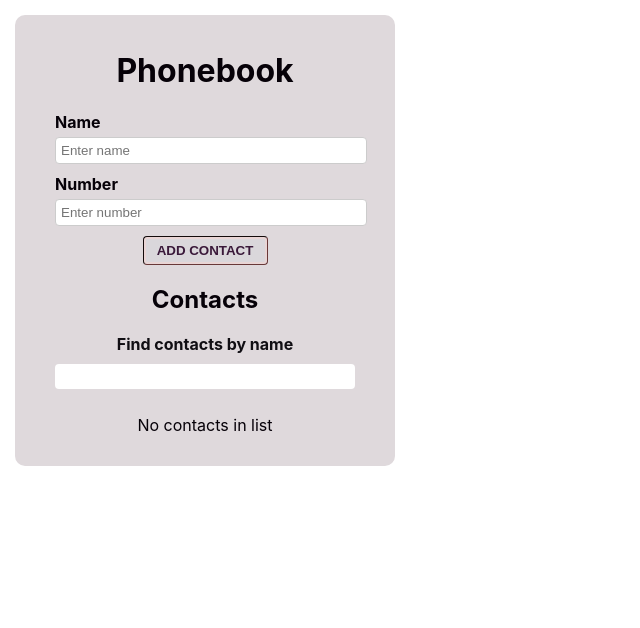
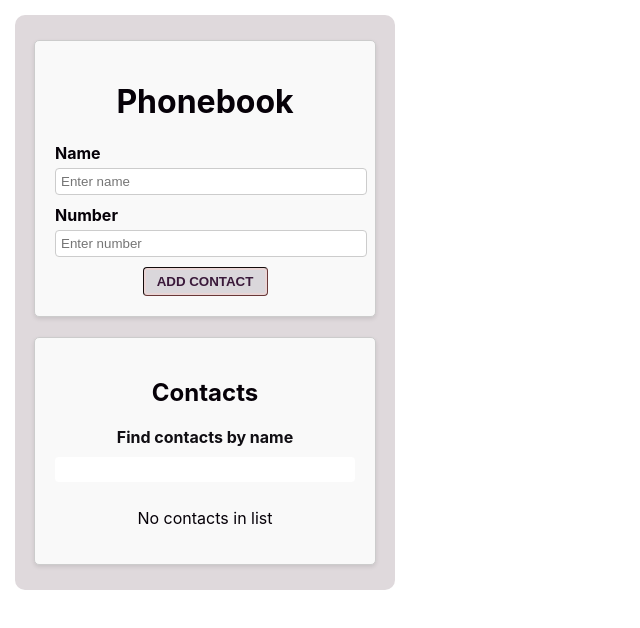
Before and after one commit to Reuelle/goit-react-hw-03-phonebook, a React (Create React App) app: page / in a window 1280 px wide. Shown: the top 628 px of the page, without its empty margins (0-640 px from the left). Built offline with nearby package versions, Linux system fonts and the light colour scheme.

Commit message:
Update Contact.module.css

```diff
--- a/src/components/Contact.module.css
+++ b/src/components/Contact.module.css
@@ -6,6 +6,11 @@
 }
 
 .wrapper {
+  display: flex;
+  justify-content: center;
+  align-items: center;
+  flex-direction: column;
+  text-align: center;
   width: 350px;
   background: rgb(248, 246, 247);
   background: rgb(223, 217, 220);
@@ -21,3 +26,11 @@
   align-items: center;
   height: 100vh; /* Full height of the viewport */
 }
+.block {
+  margin: 10px 0;
+  padding: 20px;
+  border: 1px solid #ccc;
+  border-radius: 5px;
+  background-color: #f9f9f9;
+  box-shadow: 0 2px 4px rgba(0, 0, 0, 0.1);
+}
```
